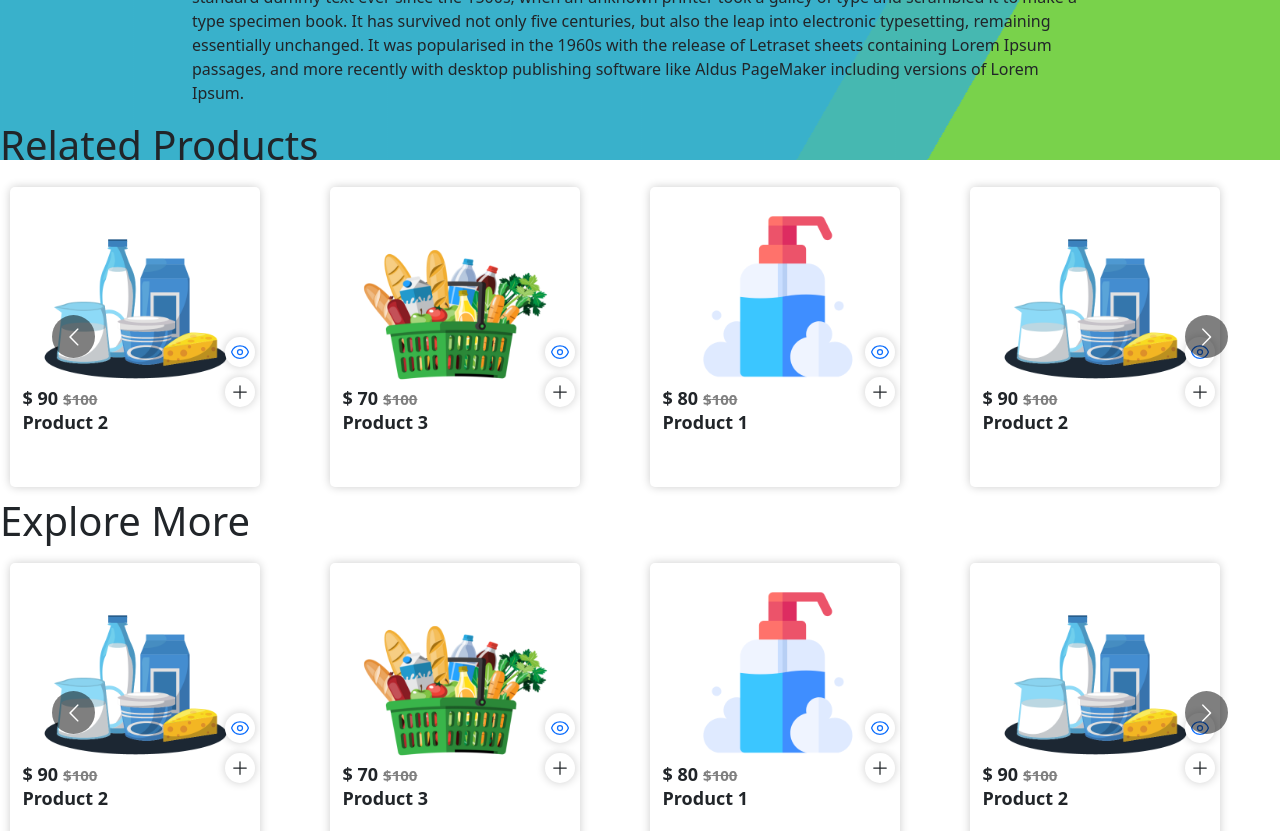
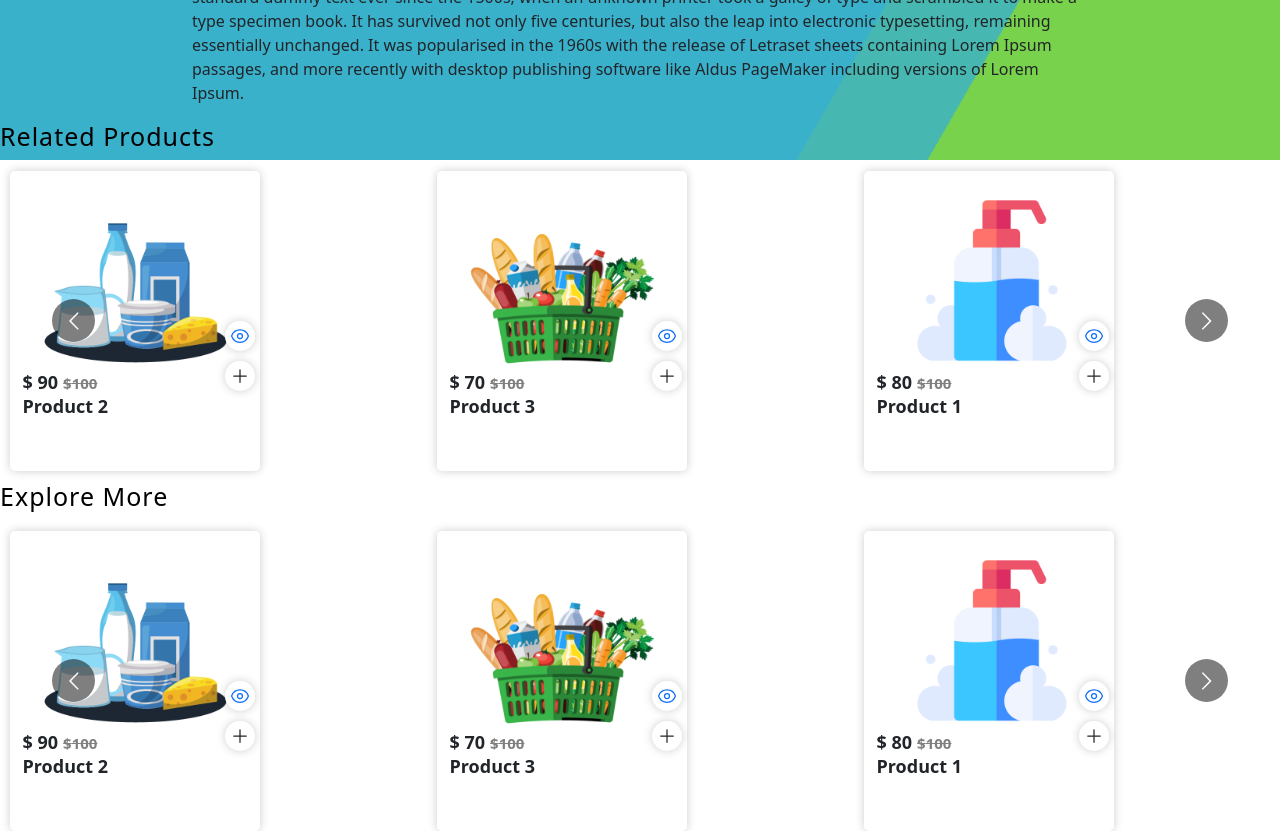
Before and after one commit to DvijKumar/KisanHaat, a React (Create React App) app: page /product/1 in a window 1280 px wide. Shown: the part 640-1471 px from the top of the page. Built offline with nearby package versions, Linux system fonts and the light colour scheme.

Commit message:
Add files via upload

```diff
--- a/src/Components/Product/ProductSlider.css
+++ b/src/Components/Product/ProductSlider.css
@@ -0,0 +1,9 @@
+.productsliderout h1{
+    font-size: 25px;
+    font-weight: 400;
+    color: #000;
+    margin: 0 0 10px 0;
+    padding: 0;
+    /* text-align: center; */
+    letter-spacing: 1px;
+}
--- a/src/Components/Product/ProductsSlider.js
+++ b/src/Components/Product/ProductsSlider.js
@@ -1,47 +1,75 @@
-import React from "react";
-import "./ProductSlider.css";
-import Carousel from "react-multi-carousel";
-import "react-multi-carousel/lib/styles.css";
-import ProductCard from "./ProductCard";
+import React from 'react'
+import Carousel from 'react-multi-carousel';
+import 'react-multi-carousel/lib/styles.css';
+import ProductCard from './ProductCard';
+import './ProductSlider.css'
 
-const ProductsSlider = ({products, categoryname}) => {
+const ProductsSlider = ({ products, categoryname }) => {
+
     const responsive = {
-    superLargeDesktop: {
-      // the naming can be any, depends on you.
-      breakpoint: { max: 4000, min: 3000 },
-      items: 6,
+        // superLargeDesktop: {
+        //     // the naming can be any, depends on you.
+        //     breakpoint: { max: 4000, min: 3000 },
+        //     items: 8
+        // },
+        // desktop: {
+        //     breakpoint: { max: 3000, min: 1024 },
+        //     items: 7
+        // },
+        // tablet: {
+        //     breakpoint: { max: 1024, min: 464 },
+        //     items: 4
+        // },
+        // mobile: {
+        //     breakpoint: { max: 464, min: 0 },
+        //     items: 1
+        // }
+        display6: {
+            breakpoint: { max: 2000, min: 1700 },
+            items: 6
         },
-    desktop: {
-      breakpoint: { max: 3000, min: 1024 },
-      items: 5,
+        display5:{
+            breakpoint: { max: 1700, min: 1200 },
+            items: 5
         },
-    tablet: {
-      breakpoint: { max: 1024, min: 464 },
-      items: 4,
+
+        display4:{
+            breakpoint: { max: 1200, min: 900 },
+            items: 4
         },
-    mobile: {
-      breakpoint: { max: 464, min: 0 },
-      items: 1,
+        display3:{
+            breakpoint: { max: 900, min: 600 },
+            items: 3
         },
+        display1:{
+            breakpoint: { max: 600, min: 500 },
+            items: 2
+        },
+        display0:{
+            breakpoint: { max: 500, min: 0 },
+            items: 1
+        }
     };
 
+
     return (
-    <div className="productssliderout">
+        <div className='productsliderout' >
             <h1>{categoryname}</h1>
 
-      <Carousel
-        responsive={responsive}
+            <Carousel responsive={responsive}
             autoPlay={true}
             autoPlaySpeed={3000}
             swipeable={true}
             draggable={true}
             >
-        {products.map((item) => (
-          <ProductCard data={item} key={item.id} />
-        ))}
+                {products.map((item,index)=>{
+                    return (
+                        <ProductCard data={item} key={index} />
+                    )
+                })}
             </Carousel>
-    </div>
-  );
-};
+        </div >
+    )
+}
 
-export default ProductsSlider;
+export default ProductsSlider
```
Lines whose indentation alone changed are shown as unchanged.
